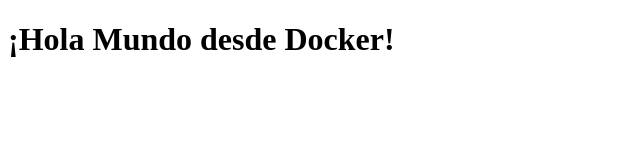
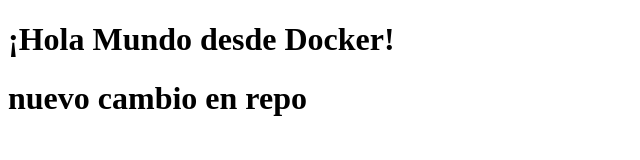
Before and after one commit to SergioCardoso97/JenkinsPipeline, a plain HTML site: page index.html in a window 1280 px wide. Shown: the whole page, without its empty margins (0-640 px from the left). Drawn offline with Linux system fonts and the light colour scheme.

Commit message:
cambio para validar funcionamiento

```diff
--- a/index.html
+++ b/index.html
@@ -6,5 +6,6 @@
 </head>
 <body>
     <h1>¡Hola Mundo desde Docker!</h1>
+    <h1>nuevo cambio en repo</h1>
 </body>
 </html>
```
